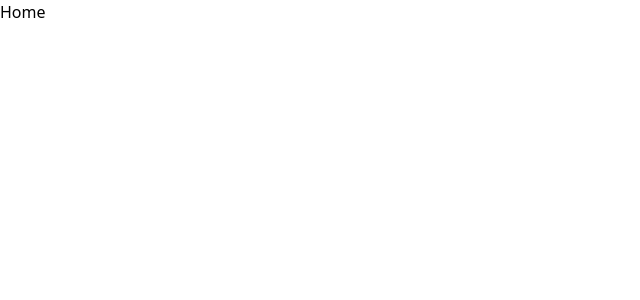
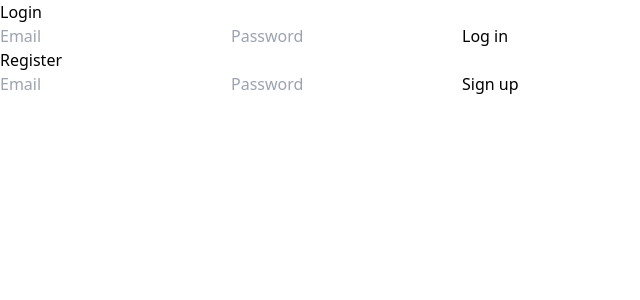
Before and after one commit to rowjay007/expense-tracker, a Next.js app: page / in a window 1280 px wide. Shown: the top 300 px of the page, without its empty margins (0-640 px from the left). Built offline with nearby package versions, Linux system fonts and the light colour scheme; no server answers.

Commit message:
feat: up and running auth with redirect

```diff
--- /dev/null
+++ b/AuthProvider.tsx
@@ -0,0 +1,45 @@
+import React, { useState, useEffect, useContext, createContext } from "react";
+import firebase from "firebase/app";
+import "firebase/auth";
+
+import { auth } from "@/auth/firebase";
+
+type AuthContextType = {
+  currentUser: firebase.User | null;
+  logout: () => Promise<void>;
+};
+
+const AuthContext = createContext<AuthContextType | undefined>(undefined);
+
+export const useAuth = () => {
+  return useContext(AuthContext);
+};
+
+const AuthProvider: React.FC = ({ children }) => {
+  const [currentUser, setCurrentUser] = useState<firebase.User | null>(null);
+
+  const logout = async () => {
+    try {
+      await auth.signOut();
+    } catch (error) {
+      console.error(error);
+    }
+  };
+
+  useEffect(() => {
+    const unsubscribe = auth.onAuthStateChanged((user) => {
+      setCurrentUser(user);
+    });
+
+    return unsubscribe;
+  }, []);
+
+  const value = {
+    currentUser,
+    logout,
+  };
+
+  return <AuthContext.Provider value={value}>{children}</AuthContext.Provider>;
+};
+
+export default AuthProvider;
--- /dev/null
+++ b/app/login.tsx
@@ -0,0 +1,12 @@
+import LoginForm from "../components/LoginForm";
+
+const Login = () => {
+  return (
+    <div>
+      <h1>Login</h1>
+      <LoginForm />
+    </div>
+  );
+};
+
+export default Login;
--- a/app/page.tsx
+++ b/app/page.tsx
@@ -1,9 +1,13 @@
-import React from 'react'
+"use client"
+import AuthProvider from "../AuthProvider";
+import Dashboard from "@/components/Dashboard";
 
 const Home = () => {
   return (
-    <div>Home</div>
-  )
-}
+    <AuthProvider>
+      <Dashboard />
+    </AuthProvider>
+  );
+};
 
-export default Home
+export default Home;
--- /dev/null
+++ b/app/register.tsx
@@ -0,0 +1,12 @@
+import RegistrationForm from "../components/RegistrationForm";
+
+const Register = () => {
+  return (
+    <div>
+      <h1>Register</h1>
+      <RegistrationForm />
+    </div>
+  );
+};
+
+export default Register;
--- /dev/null
+++ b/auth/firebase.ts
@@ -0,0 +1,19 @@
+import { initializeApp } from "firebase/app";
+import { getAnalytics } from "firebase/analytics";
+import { getAuth } from "firebase/auth";
+
+const firebaseConfig = {
+  apiKey: process.env.NEXT_PUBLIC_FIREBASE_API_KEY,
+  authDomain: process.env.NEXT_PUBLIC_FIREBASE_AUTH_DOMAIN,
+  projectId: process.env.NEXT_PUBLIC_FIREBASE_PROJECT_ID,
+  storageBucket: process.env.NEXT_PUBLIC_FIREBASE_STORAGE_BUCKET,
+  messagingSenderId: process.env.NEXT_PUBLIC_FIREBASE_MESSAGING_SENDER_ID,
+  appId: process.env.NEXT_PUBLIC_FIREBASE_APP_ID,
+  measurementId: process.env.NEXT_PUBLIC_FIREBASE_MEASUREMENT_ID,
+};
+
+const app = initializeApp(firebaseConfig);
+const analytics = getAnalytics(app);
+const auth = getAuth(app);
+
+export { app, auth, analytics };
--- /dev/null
+++ b/components/Dashboard.tsx
@@ -0,0 +1,36 @@
+import { useAuth } from "../AuthProvider";
+import LoginForm from "./LoginForm";
+import RegistrationForm from "./RegistrationForm";
+
+const Dashboard = () => {
+  const { currentUser, logout } = useAuth();
+
+  const handleLogout = async () => {
+    try {
+      await logout();
+    } catch (error) {
+      console.log(error);
+    }
+  };
+
+  if (currentUser) {
+    return (
+      <div>
+        <p>Welcome, {currentUser.email}!</p>
+        <button onClick={handleLogout}>Logout</button>
+        {/* Add task, expense, and graph components here */}
+      </div>
+    );
+  } else {
+    return (
+      <div>
+        <h2>Login</h2>
+        <LoginForm />
+        <h2>Register</h2>
+        <RegistrationForm />
+      </div>
+    );
+  }
+};
+
+export default Dashboard;
--- /dev/null
+++ b/components/ExpensesList.tsx
@@ -0,0 +1,20 @@
+import { useRecoilValue } from "recoil";
+import { expenseListState } from "@/store/atoms";
+
+const ExpensesList = () => {
+  const expenses = useRecoilValue(expenseListState);
+
+  return (
+    <div>
+      {expenses.map((expense) => (
+        <div key={expense.id}>
+          <p>{expense.description}</p>
+          <p>{expense.amount}</p>
+          <p>{expense.date}</p>
+        </div>
+      ))}
+    </div>
+  );
+};
+
+export default ExpensesList;
--- /dev/null
+++ b/components/LoginForm.tsx
@@ -0,0 +1,39 @@
+import React, { useState } from 'react';
+import { signInWithEmailAndPassword } from "firebase/auth";
+import { auth } from '@/auth/firebase';
+
+const LoginForm = () => {
+  const [email, setEmail] = useState("");
+  const [password, setPassword] = useState("");
+  const [error, setError] = useState("");
+
+     const handleSubmit = async (e: React.FormEvent<HTMLFormElement>) => {
+       e.preventDefault();
+
+       try {
+         await signInWithEmailAndPassword(auth, email, password);
+       } catch (error) {
+         setError("Failed to sign in");
+       }
+     };
+  return (
+    <form onSubmit={handleSubmit}>
+      <input
+        type="email"
+        placeholder="Email"
+        value={email}
+        onChange={(e) => setEmail(e.target.value)}
+      />
+      <input
+        type="password"
+        placeholder="Password"
+        value={password}
+        onChange={(e) => setPassword(e.target.value)}
+      />
+      <button type="submit">Log in</button>
+      {error && <p>{error}</p>}
+    </form>
+  );
+};
+
+export default LoginForm;
--- /dev/null
+++ b/components/RegistrationForm.tsx
@@ -0,0 +1,40 @@
+import React, { useState } from "react";
+import { createUserWithEmailAndPassword } from "firebase/auth";
+import { auth } from "@/auth/firebase";
+
+const RegistrationForm: React.FC = () => {
+  const [email, setEmail] = useState<string>("");
+  const [password, setPassword] = useState<string>("");
+  const [error, setError] = useState<string>("");
+
+  const handleSubmit = async (e: React.FormEvent<HTMLFormElement>) => {
+    e.preventDefault();
+
+    try {
+      await createUserWithEmailAndPassword(auth, email, password);
+    } catch (error) {
+      setError("Failed to create an account");
+    }
+  };
+
+  return (
+    <form onSubmit={handleSubmit}>
+      <input
+        type="email"
+        placeholder="Email"
+        value={email}
+        onChange={(e) => setEmail(e.target.value)}
+      />
+      <input
+        type="password"
+        placeholder="Password"
+        value={password}
+        onChange={(e) => setPassword(e.target.value)}
+      />
+      <button type="submit">Sign up</button>
+      {error && <p>{error}</p>}
+    </form>
+  );
+};
+
+export default RegistrationForm;
--- /dev/null
+++ b/components/TaskList.tsx
@@ -0,0 +1,20 @@
+import { useRecoilValue } from "recoil";
+import { taskListState } from "@/store/atoms";
+
+const TaskList = () => {
+  const tasks = useRecoilValue(taskListState);
+
+  return (
+    <div>
+      {tasks.map((task) => (
+        <div key={task.id}>
+          <p>{task.title}</p>
+          <p>{task.description}</p>
+          <p>{task.completed ? "Completed" : "Incomplete"}</p>
+        </div>
+      ))}
+    </div>
+  );
+};
+
+export default TaskList;
```
Also changed, not shown: utils/prisma.ts (added, +26 -0 lines), auth/auth.ts (added), 1 other file (tests, documents, lock files or other folders).
